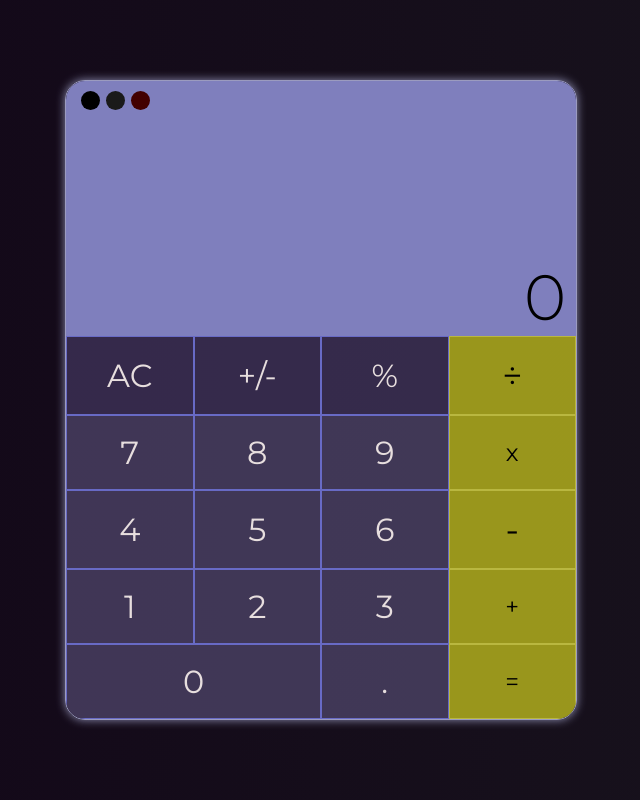
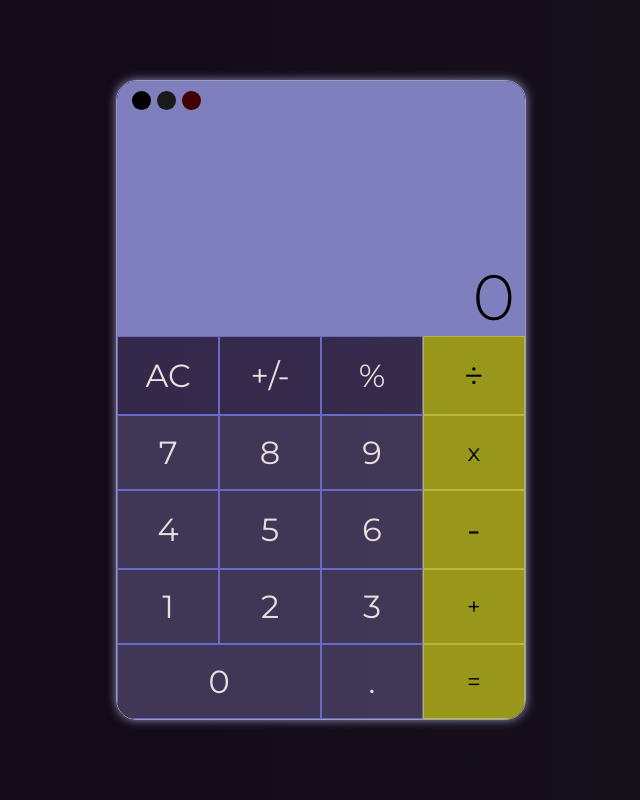
Before and after one commit to annapons10/PROYECTO-FINAL-CALCULADORA, a plain HTML site: page index.html in a window 1280 px wide. Shown: the whole page, without its empty margins (319-959 px from the left). Drawn offline with Linux system fonts and the light colour scheme.

Commit message:
Actualizacion adaptar calculadora pantalla grande

```diff
--- a/style.css
+++ b/style.css
@@ -192,16 +192,15 @@ button.orange:focus {
 
 }
 
-@media (min-width: 950px) {
+@media (min-width: 900px) {
     .h1{
         font-size: 4rem;
     }
 
     .flex-container {
-        max-width: 40%;
-        /* min-width: 40%; */
+        max-width: 32%;
+        min-width: 28%;
         max-height: 80%;
-        /* min-height: 60%; */
         border: 1px solid var(--border-flex-container);
         box-shadow: 0 0 10px var(--box-shadow-flex-container);
         border-radius: 20px;
```
